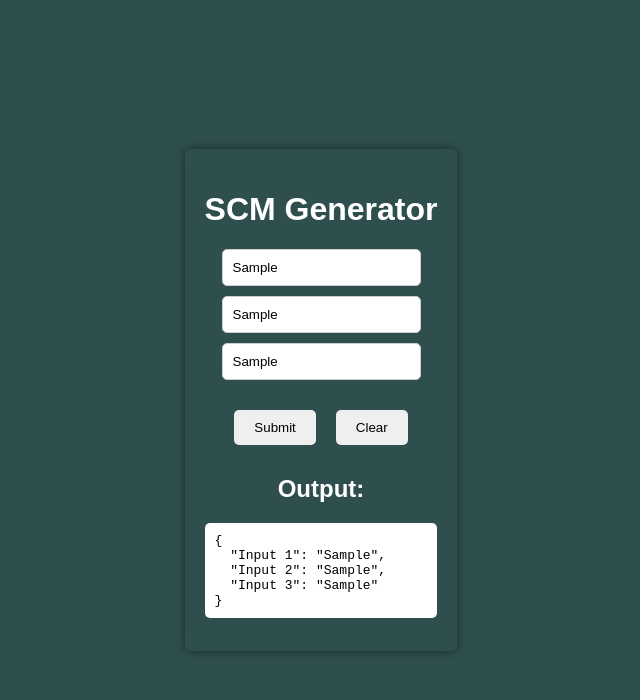
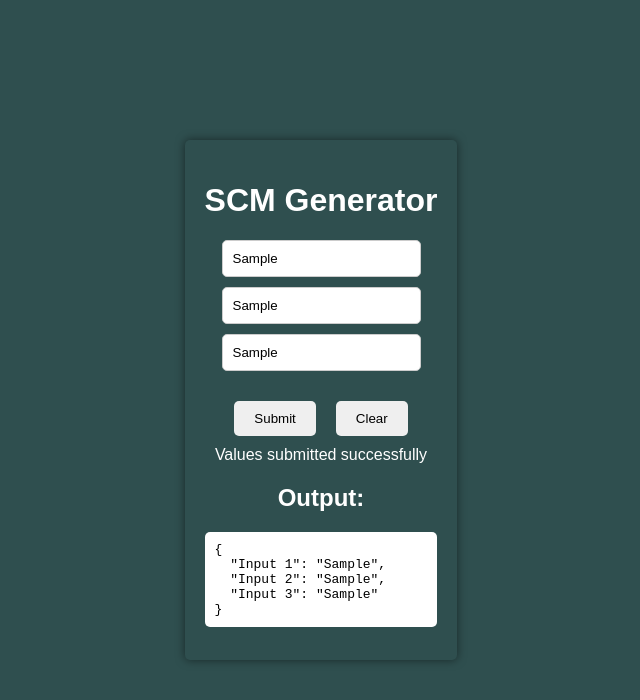
Before and after one commit to akshaykumarhp/Email-webapp-EmailJS, a React (Create React App) app in the folder scm-generator/: page / in a window 1280 px wide. Both pictures are taken after typing "Sample", "Sample", "Sample" into the empty fields and a click on the button "Submit". Shown: the top 700 px of the page, without its empty margins (319-959 px from the left). Built offline with nearby package versions, Linux system fonts and the light colour scheme.

Commit message:
Added a function to display messages when operation is performed

```diff
--- a/scm-generator/src/components/InputForm.js
+++ b/scm-generator/src/components/InputForm.js
@@ -6,6 +6,7 @@ const InputForm = () => {
     const [input2, setInput2] = useState('');
     const [input3, setInput3] = useState('');
     const [output, setOutput] = useState(null);
+    const [message, setMessage] = useState('');
 
     const handleSubmit = () => {
         const jsonOutput = {
@@ -14,6 +15,7 @@ const InputForm = () => {
             "Input 3": input3
         };
         setOutput(JSON.stringify(jsonOutput, null, 2));
+        setMessage('Values submitted successfully');
     };
 
     const handleClear = () => {
@@ -21,6 +23,7 @@ const InputForm = () => {
         setInput2('');
         setInput3('');
         setOutput(null);
+        setMessage('Values cleared successfully');
     };
 
     return (
@@ -50,6 +53,7 @@ const InputForm = () => {
                 <button onClick={handleSubmit}>Submit</button>
                 <button onClick={handleClear}>Clear</button>
             </div>
+            {message && <div className='message'>{message}</div>}
             <div id="output">
                 <h2>Output:</h2>
                 <pre>{output}</pre>
```
